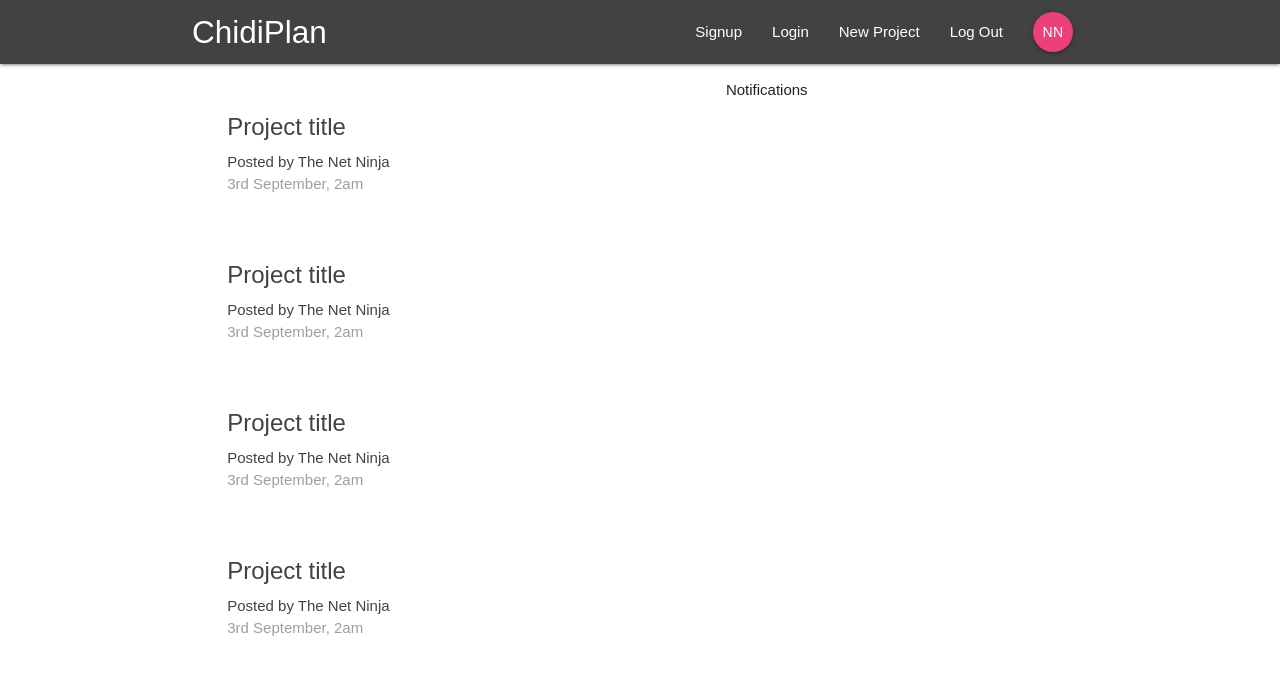
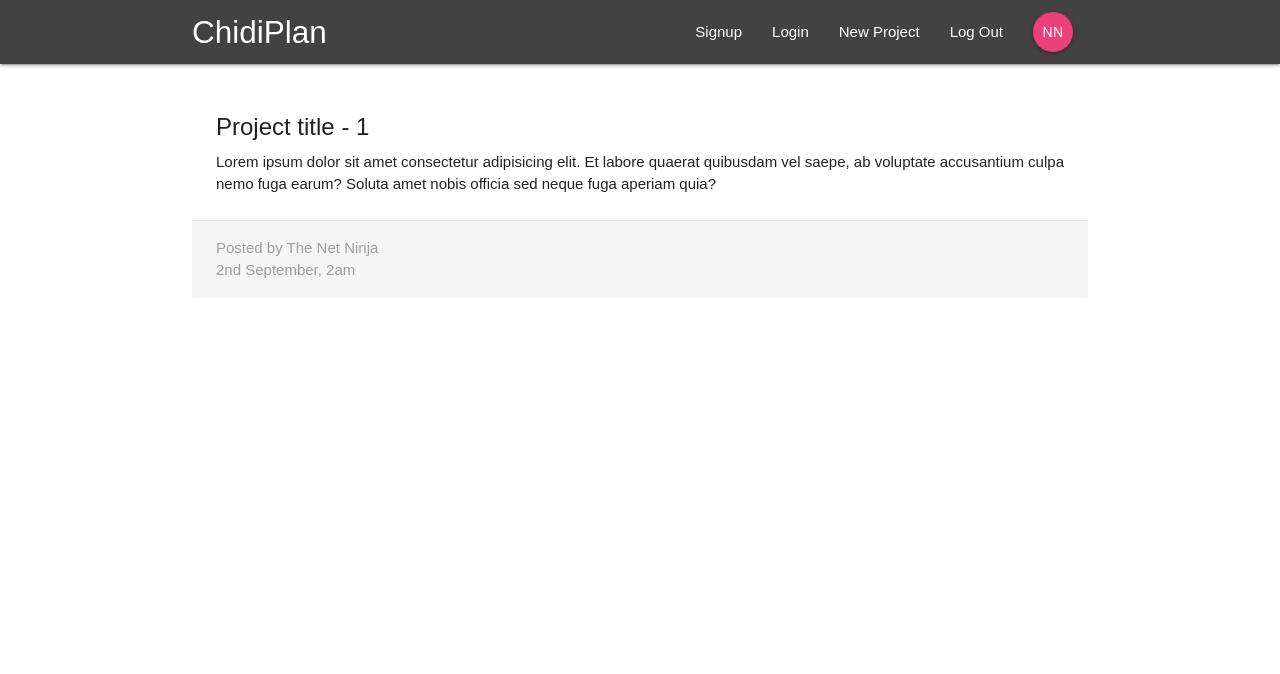
Before and after one commit to chidiebereojingwa/Planner, a React (Create React App) app: page /project/1 in a window 1280 px wide. Shown: the top 674 px of the page. Built offline with nearby package versions, Linux system fonts and the light colour scheme.

Commit message:
Added project details

```diff
--- a/src/App.js
+++ b/src/App.js
@@ -2,6 +2,7 @@
 import { BrowserRouter, Switch, Route } from "react-router-dom";
 import Navbar from "./components/layout/Navbar";
 import Dashboard from "./components/dashboard/Dashboard";
+import ProjectDetails from "./components/projects/ProjectDetails";
 
 class App extends Component {
   render() {
@@ -10,7 +11,8 @@
         <div className="App">
           <Navbar />
           <Switch>
-            <Route path="/" component={Dashboard} />
+            <Route exact path="/" component={Dashboard} />
+            <Route path="/project/:id" component={ProjectDetails} />
           </Switch>
         </div>
       </BrowserRouter>
--- a/src/components/projects/ProjectDetails.js
+++ b/src/components/projects/ProjectDetails.js
@@ -0,0 +1,25 @@
+import React from "react";
+
+const ProjectDetails = (props) => {
+  const id = props.match.params.id;
+  return (
+    <div className="container section project-details">
+      <div className="card z-depth-0">
+        <div className="card-content">
+          <span className="card-title">Project title - {id}</span>
+          <p>
+            Lorem ipsum dolor sit amet consectetur adipisicing elit. Et labore
+            quaerat quibusdam vel saepe, ab voluptate accusantium culpa nemo
+            fuga earum? Soluta amet nobis officia sed neque fuga aperiam quia?
+          </p>
+        </div>
+        <div className="card-action grey lighten-4 grey-text">
+          <div>Posted by The Net Ninja</div>
+          <div>2nd September, 2am</div>
+        </div>
+      </div>
+    </div>
+  );
+};
+
+export default ProjectDetails;
```
